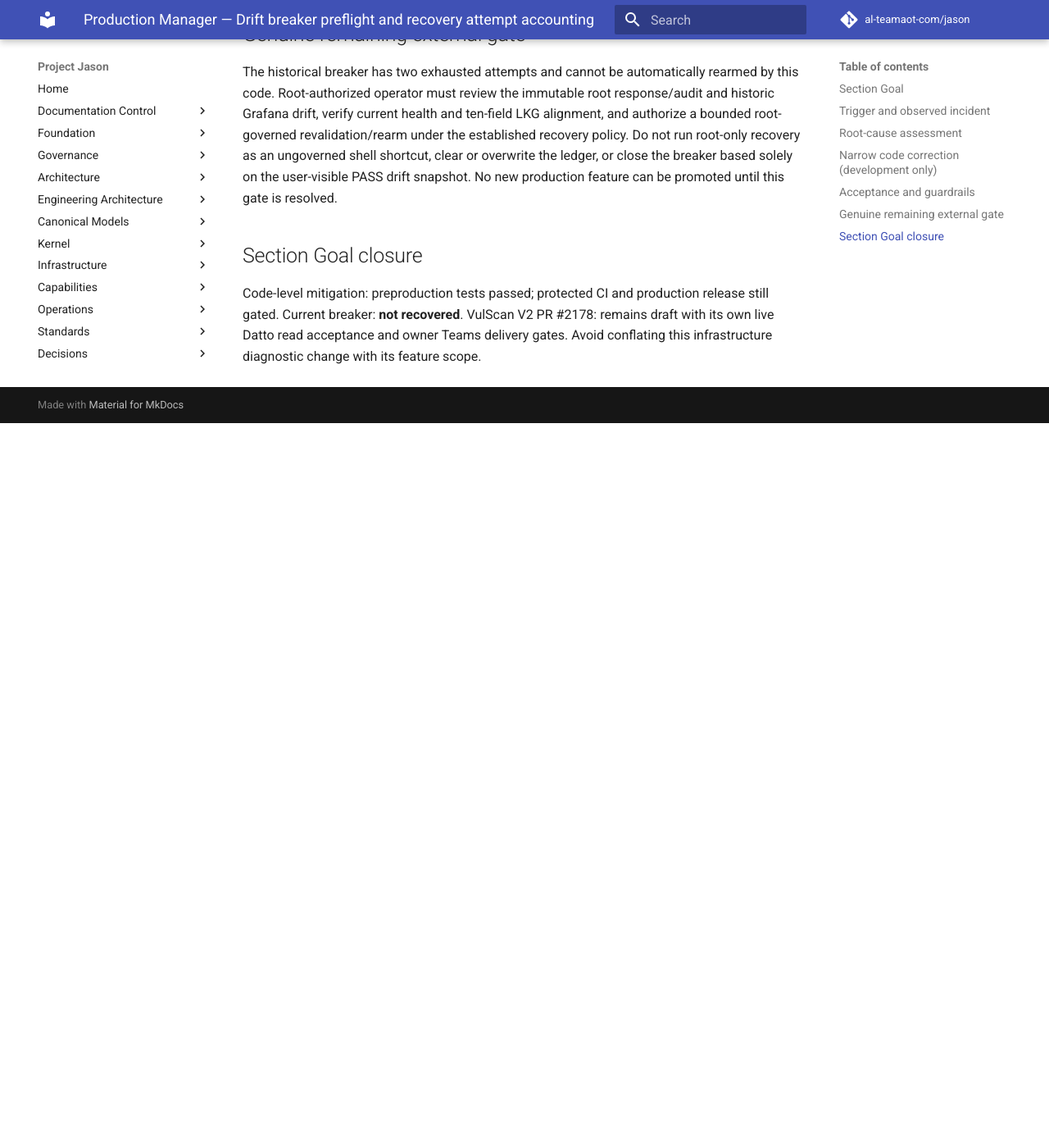
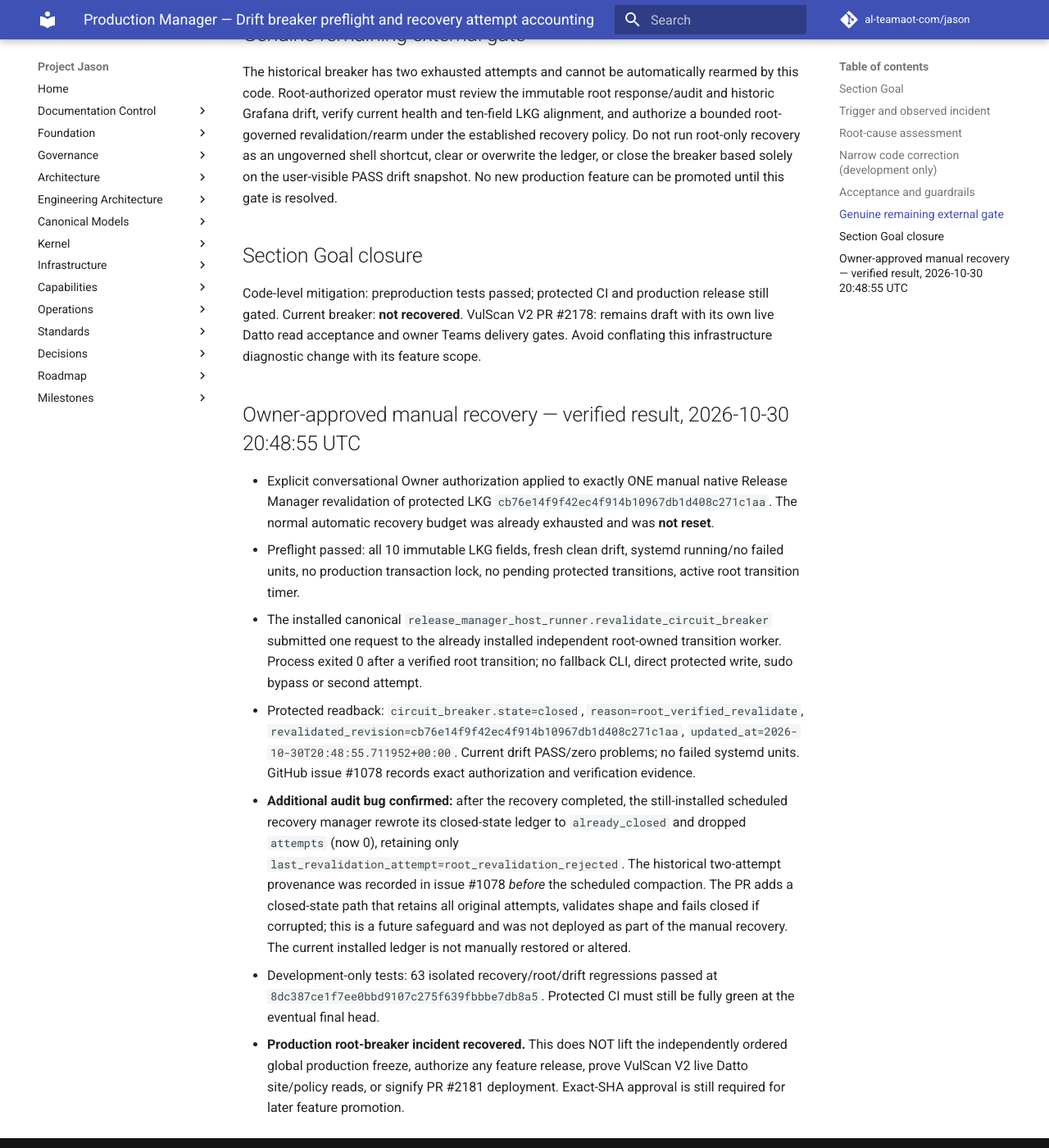
Before and after one commit to al-teamaot-com/jason, an MkDocs documentation site: the page built from docs/operations/Production-Release-Breaker-Preflight-Attempt-Accounting-20261030.md, in a window 1280 px wide and 1400 px high, scrolled down 2095 px. Shown: the whole window at 82% size. Built offline with MkDocs 1.6.1 and Material for MkDocs 9.7.7, drawn with Linux system fonts in a browser that asks for light colours; comment, search, counter and statistics services are not loaded; before the commit the page ends 2611 px from its top, so only the background shows below that.

Commit message:
docs: record owner-authorized native LKG recovery and closed-state audit compaction

```diff
--- a/docs/operations/Production-Release-Breaker-Preflight-Attempt-Accounting-20261030.md
+++ b/docs/operations/Production-Release-Breaker-Preflight-Attempt-Accounting-20261030.md
@@ -34,3 +34,13 @@
 Code-level mitigation: preproduction tests passed; protected CI and production release still gated.
 Current breaker: **not recovered**.
 VulScan V2 PR #2178: remains draft with its own live Datto read acceptance and owner Teams delivery gates. Avoid conflating this infrastructure diagnostic change with its feature scope.
+
+
+## Owner-approved manual recovery — verified result, 2026-10-30 20:48:55 UTC
+- Explicit conversational Owner authorization applied to exactly ONE manual native Release Manager revalidation of protected LKG `cb76e14f9f42ec4f914b10967db1d408c271c1aa`. The normal automatic recovery budget was already exhausted and was **not reset**.
+- Preflight passed: all 10 immutable LKG fields, fresh clean drift, systemd running/no failed units, no production transaction lock, no pending protected transitions, active root transition timer.
+- The installed canonical `release_manager_host_runner.revalidate_circuit_breaker` submitted one request to the already installed independent root-owned transition worker. Process exited 0 after a verified root transition; no fallback CLI, direct protected write, sudo bypass or second attempt.
+- Protected readback: `circuit_breaker.state=closed`, `reason=root_verified_revalidate`, `revalidated_revision=cb76e14f9f42ec4f914b10967db1d408c271c1aa`, `updated_at=2026-10-30T20:48:55.711952+00:00`. Current drift PASS/zero problems; no failed systemd units. GitHub issue #1078 records exact authorization and verification evidence.
+- **Additional audit bug confirmed:** after the recovery completed, the still-installed scheduled recovery manager rewrote its closed-state ledger to `already_closed` and dropped `attempts` (now 0), retaining only `last_revalidation_attempt=root_revalidation_rejected`. The historical two-attempt provenance was recorded in issue #1078 *before* the scheduled compaction. The PR adds a closed-state path that retains all original attempts, validates shape and fails closed if corrupted; this is a future safeguard and was not deployed as part of the manual recovery. The current installed ledger is not manually restored or altered.
+- Development-only tests: 63 isolated recovery/root/drift regressions passed at `8dc387ce1f7ee0bbd9107c275f639fbbbe7db8a5`. Protected CI must still be fully green at the eventual final head.
+- **Production root-breaker incident recovered.** This does NOT lift the independently ordered global production freeze, authorize any feature release, prove VulScan V2 live Datto site/policy reads, or signify PR #2181 deployment. Exact-SHA approval is still required for later feature promotion.
```
